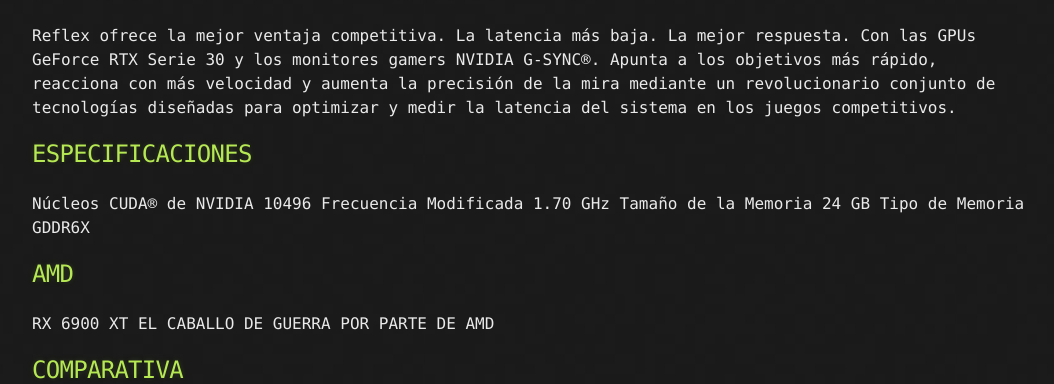
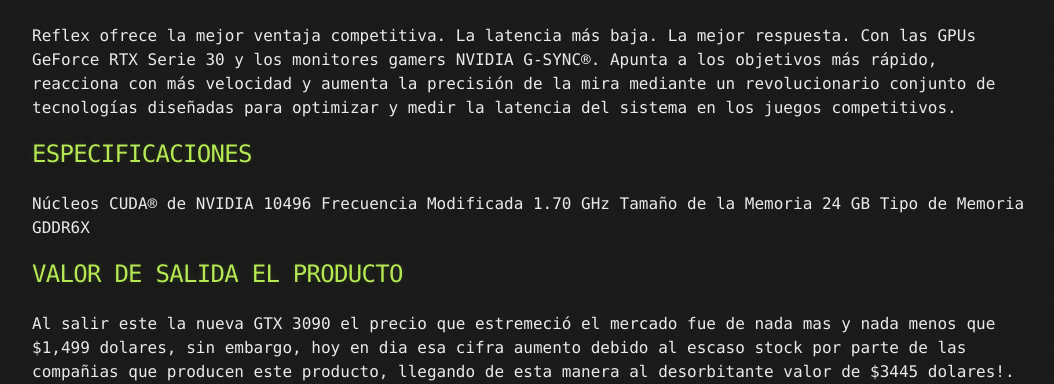
Before and after one commit to ivuprofeno/proyecto.v2, a Jekyll site: the page built from index.md, in a window 1280 px wide and 900 px high, scrolled down 1071 px, cut to the strip 0-384 px from the top of the window. Shown: the whole strip, without its empty margins (108-1162 px from the left). Built offline with Jekyll 4.4.1, drawn with Linux system fonts in a browser that asks for light colours; our own code applies the rules of GitHub Pages for plain Markdown files.

Commit message:
Update index.md

```diff
--- a/index.md
+++ b/index.md
@@ -19,6 +19,10 @@ Núcleos CUDA® de NVIDIA	10496
 Frecuencia Modificada	1.70 GHz
 Tamaño de la Memoria	24 GB
 Tipo de Memoria	GDDR6X
+
+## VALOR DE SALIDA EL PRODUCTO
+Al salir este la nueva GTX 3090 el precio que estremeció el mercado fue de nada mas y nada menos que $1,499 dolares, sin embargo, hoy en dia esa cifra aumento debido al escaso
+stock por parte de las compañias que producen este producto, llegando de esta manera al desorbitante valor de $3445 dolares!.
 
 
 
```
